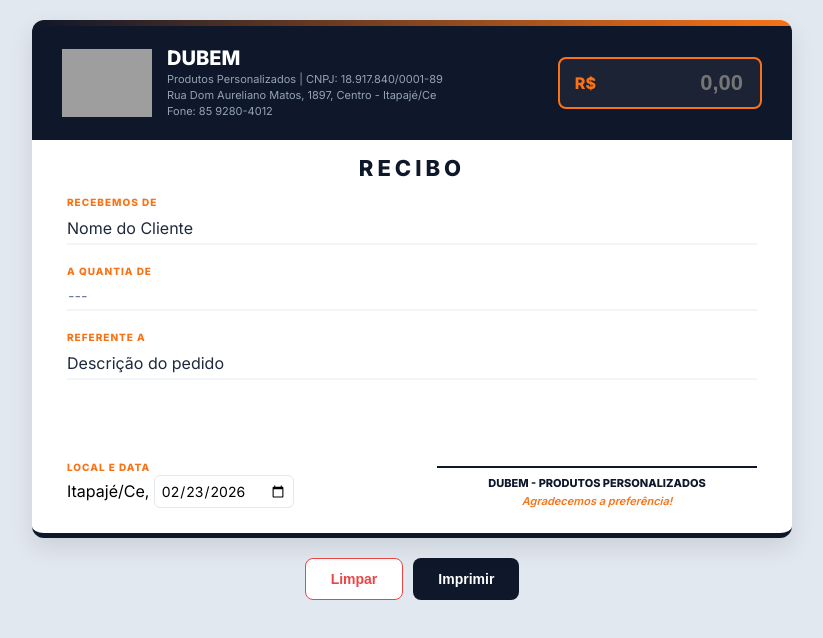
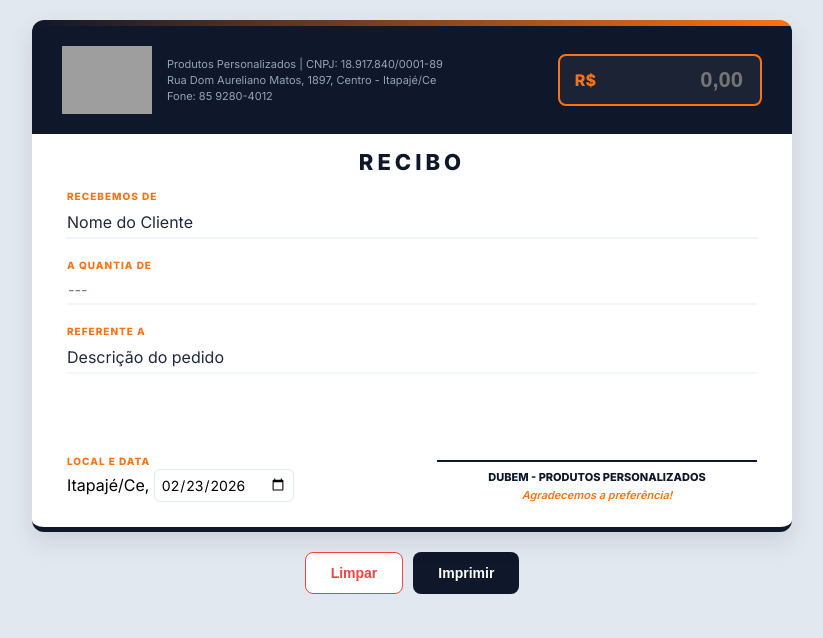
Before and after one commit to dubempersonalizados/Recibo, a plain HTML site: page index.html in a window 1280 px wide. Shown: the whole page, without its empty margins (228-1051 px from the left). Drawn offline with Linux system fonts and the light colour scheme; grey boxes are pictures that could not be loaded.

Commit message:
Update index.html

```diff
--- a/index.html
+++ b/index.html
@@ -156,7 +156,6 @@
         <div class="logo-area">
             <img src="https://iili.io/KKfn7x1.png" alt="Logo DUBEM" class="logo-img">
             <div class="empresa-info">
-                <h1>DUBEM</h1>
                 <p>Produtos Personalizados | CNPJ: 18.917.840/0001-89</p>
                 <p>Rua Dom Aureliano Matos, 1897, Centro - Itapajé/Ce</p>
                 <p>Fone: 85 9280-4012</p>
```
